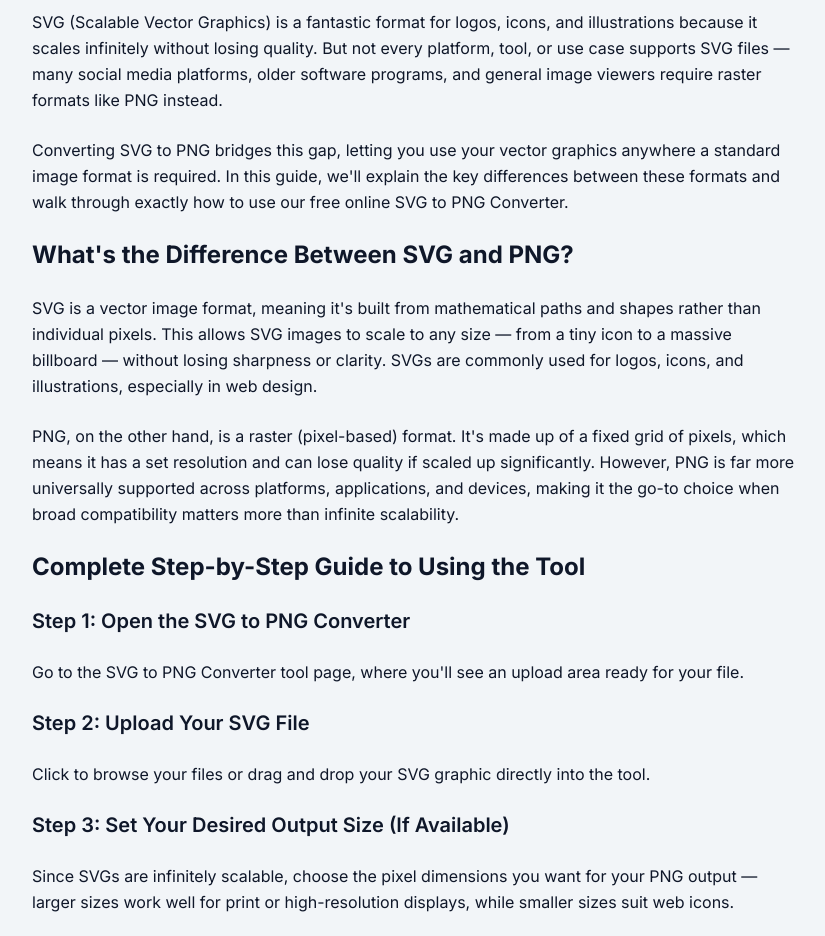
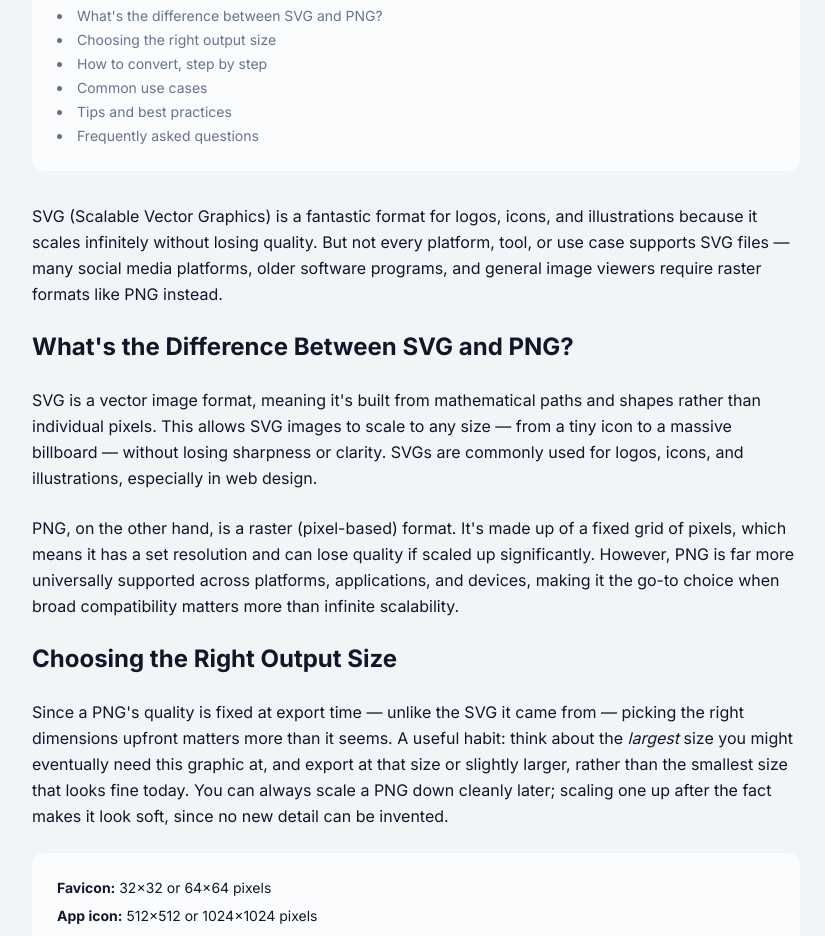
Before and after one commit to surajkumar122024-star/ok01, a Next.js app: page /blog/how-to-convert-svg-to-png in a window 1280 px wide. Shown: the part 480-1416 px from the top of the page, without its empty margins (224-1049 px from the left). Built offline with nearby package versions, Linux system fonts and the light colour scheme.

Commit message:
Improve svg-to-png article: fix false batch-conversion claim, confirm custom size as real feature, add TOC, output-size guidance table — expand to ~1430 words

```diff
--- a/src/app/blog/how-to-convert-svg-to-png/page.tsx
+++ b/src/app/blog/how-to-convert-svg-to-png/page.tsx
@@ -36,27 +36,58 @@ export default function HowToConvertSvgToPngArticle() {
 
         <hr className="border-border" />
 
+        {/* Table of Contents */}
+        <nav className="glass rounded-xl border p-6 space-y-2 text-sm">
+          <p className="font-semibold mb-2">In this guide</p>
+          <ul className="space-y-1 list-disc list-inside text-muted-foreground">
+            <li><a href="#difference" className="hover:text-primary">What's the difference between SVG and PNG?</a></li>
+            <li><a href="#choosing-size" className="hover:text-primary">Choosing the right output size</a></li>
+            <li><a href="#how-to" className="hover:text-primary">How to convert, step by step</a></li>
+            <li><a href="#use-cases" className="hover:text-primary">Common use cases</a></li>
+            <li><a href="#tips" className="hover:text-primary">Tips and best practices</a></li>
+            <li><a href="#faq" className="hover:text-primary">Frequently asked questions</a></li>
+          </ul>
+        </nav>
+
         {/* Content */}
         <div className="prose prose-neutral dark:prose-invert max-w-none space-y-6 text-base leading-relaxed">
 
-          <h2 className="text-2xl font-bold mt-8">Introduction</h2>
+          <p>
+            SVG (Scalable Vector Graphics) is a fantastic format for logos, icons, and illustrations
+            because it scales infinitely without losing quality. But not every platform, tool, or use
+            case supports SVG files — many social media platforms, older software programs, and
+            general image viewers require raster formats like PNG instead.
+          </p>
 
-          <p>SVG (Scalable Vector Graphics) is a fantastic format for logos, icons, and illustrations because it scales infinitely without losing quality. But not every platform, tool, or use case supports SVG files — many social media platforms, older software programs, and general image viewers require raster formats like PNG instead.</p>
-          <p>Converting SVG to PNG bridges this gap, letting you use your vector graphics anywhere a standard image format is required. In this guide, we'll explain the key differences between these formats and walk through exactly how to use our free online SVG to PNG Converter.</p>
-
-          <h2 className="text-2xl font-bold mt-8">What's the Difference Between SVG and PNG?</h2>
+          <h2 id="difference" className="text-2xl font-bold mt-8">What's the Difference Between SVG and PNG?</h2>
 
           <p>SVG is a vector image format, meaning it's built from mathematical paths and shapes rather than individual pixels. This allows SVG images to scale to any size — from a tiny icon to a massive billboard — without losing sharpness or clarity. SVGs are commonly used for logos, icons, and illustrations, especially in web design.</p>
           <p>PNG, on the other hand, is a raster (pixel-based) format. It's made up of a fixed grid of pixels, which means it has a set resolution and can lose quality if scaled up significantly. However, PNG is far more universally supported across platforms, applications, and devices, making it the go-to choice when broad compatibility matters more than infinite scalability.</p>
 
-          <h2 className="text-2xl font-bold mt-8">Complete Step-by-Step Guide to Using the Tool</h2>
+          <h2 id="choosing-size" className="text-2xl font-bold mt-8">Choosing the Right Output Size</h2>
+          <p>
+            Since a PNG's quality is fixed at export time — unlike the SVG it came from — picking the
+            right dimensions upfront matters more than it seems. A useful habit: think about the
+            <em> largest</em> size you might eventually need this graphic at, and export at that size
+            or slightly larger, rather than the smallest size that looks fine today. You can always
+            scale a PNG down cleanly later; scaling one up after the fact makes it look soft, since no
+            new detail can be invented.
+          </p>
+          <div className="glass rounded-xl border p-6 space-y-2 text-sm">
+            <p><strong>Favicon:</strong> 32×32 or 64×64 pixels</p>
+            <p><strong>App icon:</strong> 512×512 or 1024×1024 pixels</p>
+            <p><strong>Website logo (header):</strong> 300-600 pixels wide, depending on display size</p>
+            <p><strong>Print materials:</strong> export significantly larger than the on-screen size to preserve sharpness</p>
+          </div>
+
+          <h2 id="how-to" className="text-2xl font-bold mt-8">Complete Step-by-Step Guide to Using the Tool</h2>
 
           <h3 className="text-xl font-semibold mt-6">Step 1: Open the SVG to PNG Converter</h3>
           <p>Go to the SVG to PNG Converter tool page, where you'll see an upload area ready for your file.</p>
           <h3 className="text-xl font-semibold mt-6">Step 2: Upload Your SVG File</h3>
           <p>Click to browse your files or drag and drop your SVG graphic directly into the tool.</p>
-          <h3 className="text-xl font-semibold mt-6">Step 3: Set Your Desired Output Size (If Available)</h3>
-          <p>Since SVGs are infinitely scalable, choose the pixel dimensions you want for your PNG output — larger sizes work well for print or high-resolution displays, while smaller sizes suit web icons.</p>
+          <h3 className="text-xl font-semibold mt-6">Step 3: Set Your Desired Output Size</h3>
+          <p>Since SVGs are infinitely scalable, enter the exact width and height you want for your PNG output — you can scale up to 8x the original size. Larger dimensions work well for print or high-resolution displays, while smaller sizes suit web icons.</p>
           <h3 className="text-xl font-semibold mt-6">Step 4: Convert the File</h3>
           <p>Click the <strong>Convert</strong> button, and the tool processes your SVG into a PNG file within seconds.</p>
           <h3 className="text-xl font-semibold mt-6">Step 5: Preview the Converted Image</h3>
@@ -73,7 +104,7 @@ export default function HowToConvertSvgToPngArticle() {
           <li><strong>High-quality rendering</strong>, ensuring sharp, clean results at your chosen resolution.</li>
           <li><strong>No software installation required</strong> — works entirely in your browser.</li>
           <li><strong>Free with no watermarks</strong> added to your converted images.</li>
-          <li><strong>Batch conversion support</strong> (if available), for converting multiple SVGs at once.</li>
+          <li><strong>Scale up to 8x</strong> the original SVG dimensions, with full control over custom width and height.</li>
           <li><strong>Works on all devices</strong>, including desktops, tablets, and smartphones.</li>
           </ul>
 
@@ -85,7 +116,7 @@ export default function HowToConvertSvgToPngArticle() {
           <p><strong>4. Preserves Transparency</strong> Unlike JPG, PNG supports transparent backgrounds, making it a great choice for logos and icons that need to sit cleanly over different background colors.</p>
           <p><strong>5. Provides a Fixed, Predictable File</strong> Since PNG has a set resolution, you always know exactly how your image will look and display, without any dependency on rendering software for vector graphics.</p>
 
-          <h2 className="text-2xl font-bold mt-8">Common Use Cases</h2>
+          <h2 id="use-cases" className="text-2xl font-bold mt-8">Common Use Cases</h2>
 
           <ul className="list-disc pl-6 space-y-2">
           <li><strong>Sharing logos on social media platforms</strong> that don't support direct SVG uploads.</li>
@@ -97,7 +128,7 @@ export default function HowToConvertSvgToPngArticle() {
           <li><strong>Uploading images to platforms</strong> with strict file format requirements limited to JPG or PNG.</li>
           </ul>
 
-          <h2 className="text-2xl font-bold mt-8">Tips &amp; Best Practices</h2>
+          <h2 id="tips" className="text-2xl font-bold mt-8">Tips &amp; Best Practices</h2>
 
           <ul className="list-disc pl-6 space-y-2">
           <li>Choose a higher output resolution when converting SVGs intended for print or large displays, since PNG quality depends on the pixel dimensions you select at conversion time.</li>
@@ -108,7 +139,7 @@ export default function HowToConvertSvgToPngArticle() {
           <li>Use PNG (not JPG) when transparency is important, since JPG doesn't support transparent backgrounds.</li>
           </ul>
 
-          <h2 className="text-2xl font-bold mt-8">Frequently Asked Questions</h2>
+          <h2 id="faq" className="text-2xl font-bold mt-8">Frequently Asked Questions</h2>
           <h3 className="text-lg font-semibold mt-4">What's the main difference between SVG and PNG?</h3>
           <p>SVG is a vector format that scales infinitely without losing quality, while PNG is a raster format with a fixed resolution, offering broader compatibility across platforms.</p>
           <h3 className="text-lg font-semibold mt-4">Why would I need to convert SVG to PNG?</h3>
@@ -122,7 +153,7 @@ export default function HowToConvertSvgToPngArticle() {
           <h3 className="text-lg font-semibold mt-4">Can I choose the exact size of my PNG output?</h3>
           <p>Yes, since SVGs are infinitely scalable, our tool lets you specify your desired pixel dimensions before converting to PNG.</p>
           <h3 className="text-lg font-semibold mt-4">Can I convert multiple SVG files at once?</h3>
-          <p>Depending on the specific tool, batch conversion may be supported, allowing you to convert several SVG files simultaneously.</p>
+          <p>This tool converts one SVG at a time, which keeps the size preview and output accurate for each individual file — for several files, repeat the process for each one.</p>
           <h3 className="text-lg font-semibold mt-4">Can I use this tool on my phone?</h3>
           <p>Yes, the SVG to PNG Converter is fully responsive and works smoothly on smartphones and tablets.</p>
           <h3 className="text-lg font-semibold mt-4">Will my SVG's colors and details convert accurately?</h3>
```
